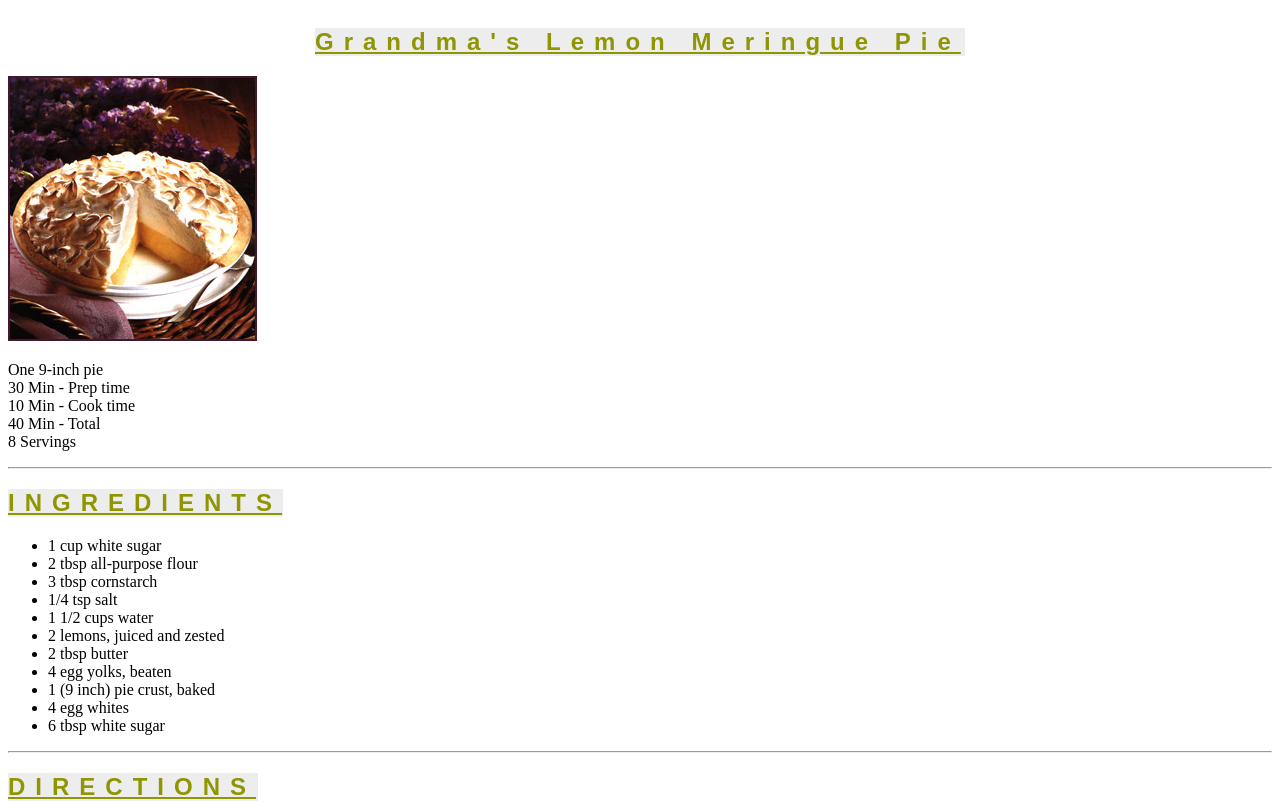
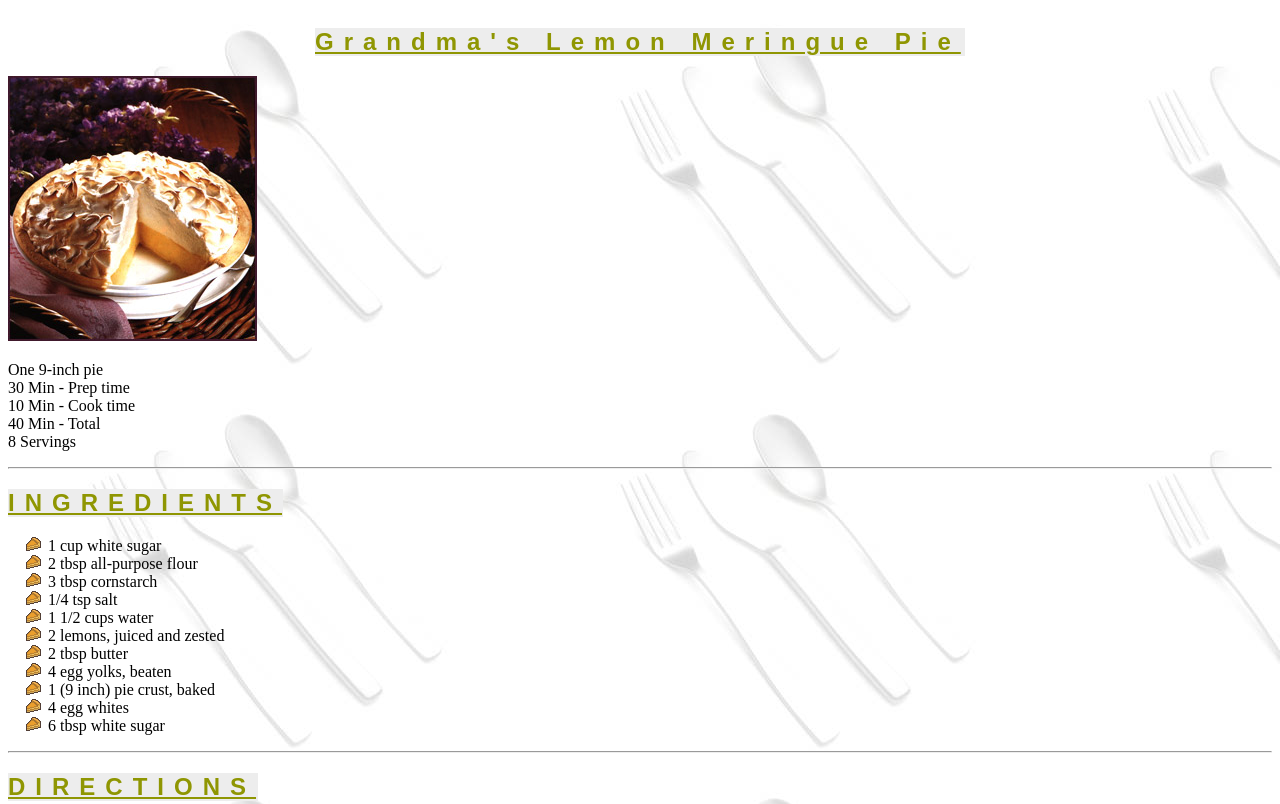
Before and after one commit to jullio444/WAP, a plain HTML site: page homework1.html in a window 1280 px wide. Shown: the top 804 px of the page. Drawn offline with Linux system fonts and the light colour scheme.

Commit message:
Update homework1.css

```diff
--- a/css/homework1.css
+++ b/css/homework1.css
@@ -8,7 +8,7 @@ and open the template in the editor.
     Author     : scug
 */
 body {
-    background: url("silverware.jpg");
+    background: url("../images/silverware.jpg");
 }
 #div1 {
     width: 650px;
@@ -52,7 +52,7 @@ h2 {
 }
 
 ul {
-    list-style-image: url("pie_icon.gif");
+    list-style-image: url("../images/pie_icon.gif");
 }
 
 .bold {
```
